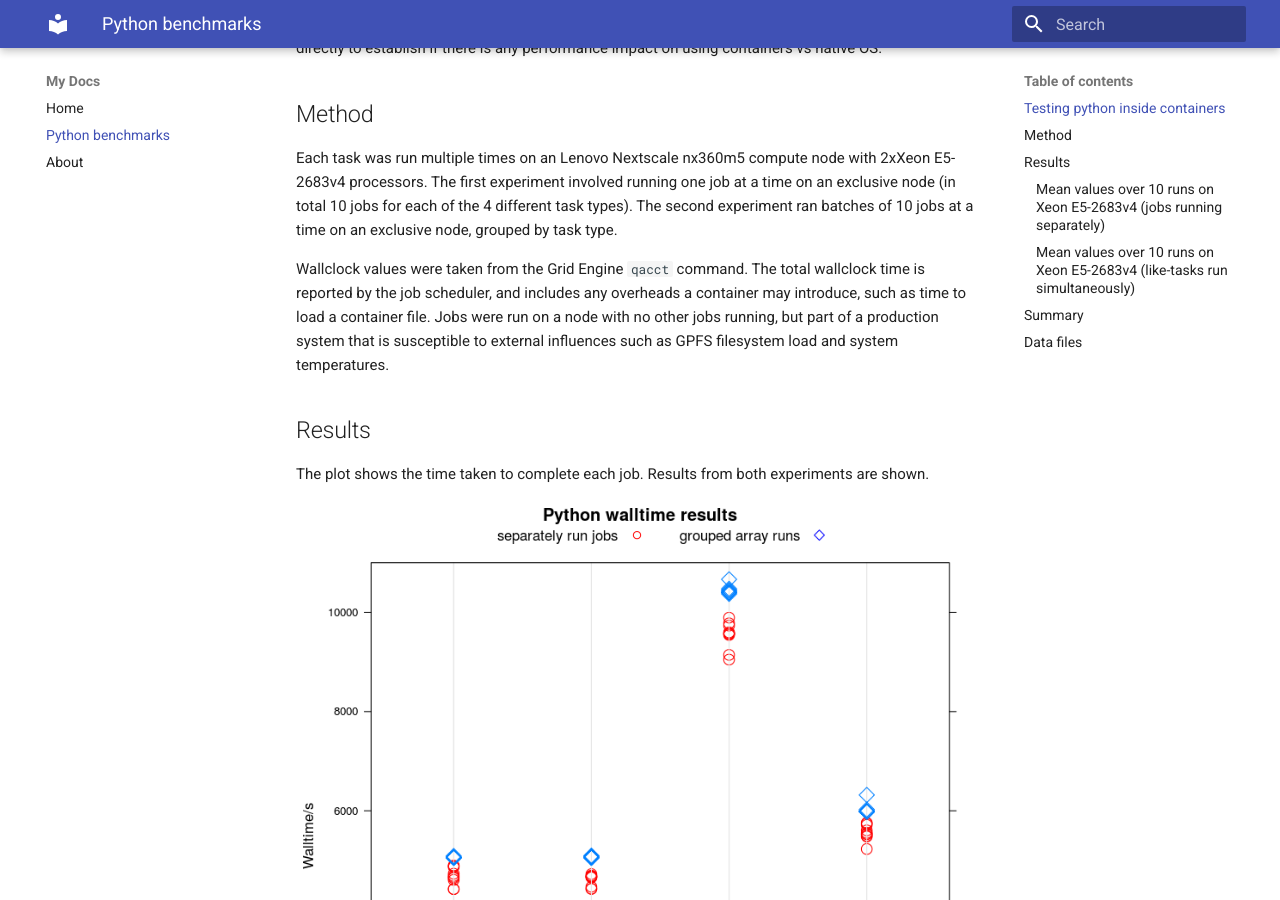
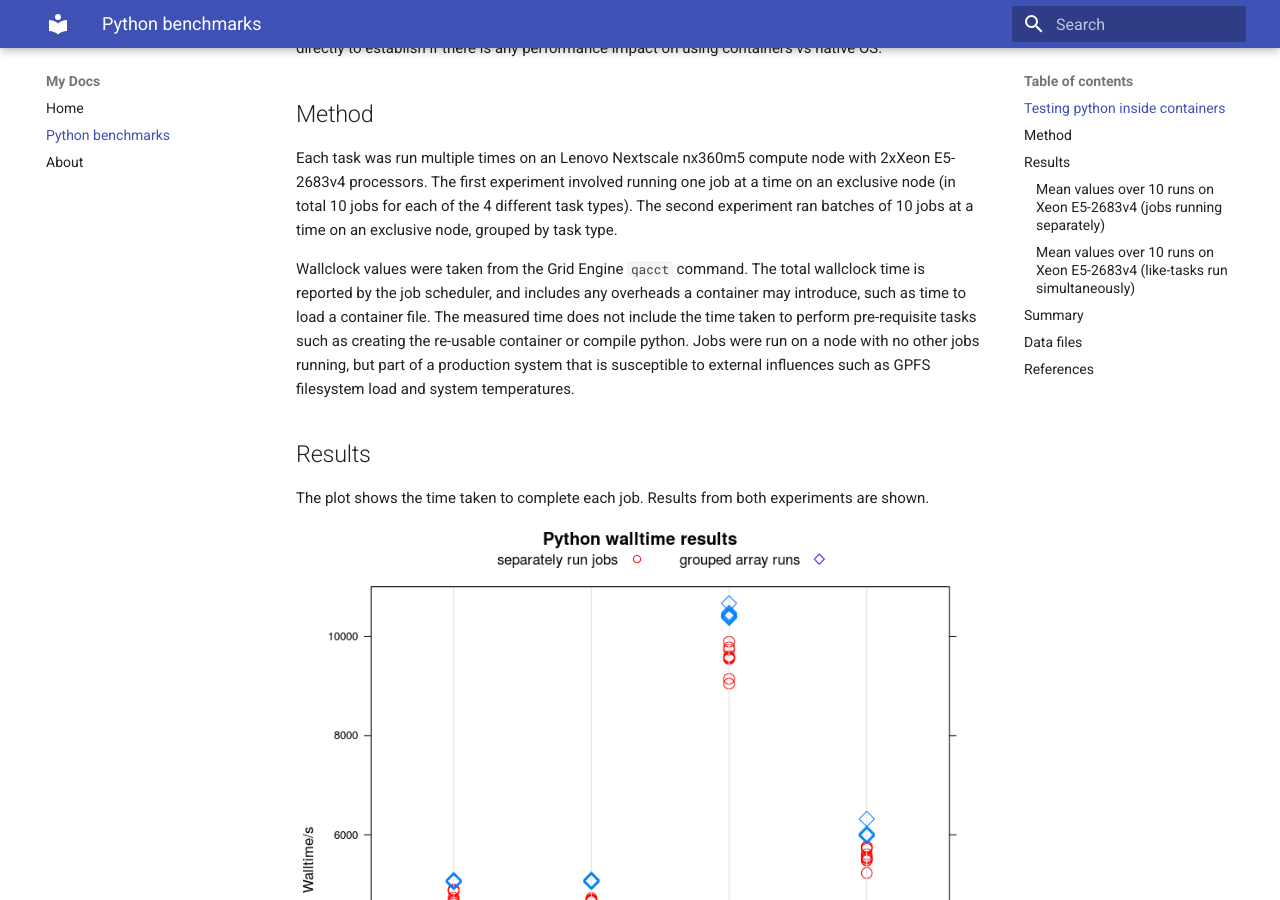
Before and after one commit to sbutcher/docs, an MkDocs documentation site: the page built from docs/pythoncontainers.md, in a window 1280 px wide and 900 px high, scrolled down 762 px. Built offline with MkDocs 1.6.1 and Material for MkDocs 9.7.7, drawn with Linux system fonts in a browser that asks for light colours; old or Windows-style settings are respelled for this version of MkDocs; some of the changed text lies outside the part shown.

Commit message:
add refs

```diff
--- a/docs/pythoncontainers.md
+++ b/docs/pythoncontainers.md
@@ -24,7 +24,7 @@ Where python was compiled, the same gcc version 4.8.5 was used. Tasks A and B ca
 
 Each task was run multiple times on an Lenovo Nextscale nx360m5 compute node with 2xXeon E5-2683v4 processors. The first experiment involved running one job at a time on an exclusive node (in total 10 jobs for each of the 4 different task types). The second experiment ran batches of 10 jobs at a time on an exclusive node, grouped by task type.
 
-Wallclock values were taken from the Grid Engine `qacct` command. The total wallclock time is reported by the job scheduler, and includes any overheads a container may introduce, such as time to load a container file. Jobs were run on a node with no other jobs running, but part of a production system that is susceptible to external influences such as GPFS filesystem load and system temperatures.
+Wallclock values were taken from the Grid Engine `qacct` command. The total wallclock time is reported by the job scheduler, and includes any overheads a container may introduce, such as time to load a container file. The measured time does not include the time taken to perform pre-requisite tasks such as creating the re-usable container or compile python. Jobs were run on a node with no other jobs running, but part of a production system that is susceptible to external influences such as GPFS filesystem load and system temperatures.
 
 ## Results
 
@@ -65,3 +65,10 @@ Containers provide an excellent way to provision tricky applications, particular
 ## Data files
 
 The Singularity definition files used for these tests can be found on [Github](https://github.com/sbutcher/python_test).
+
+## References
+
+* [Python project](https://python.org)
+* [CentOS](https://centos.org)
+* [Singularity](http://journals.plos.org/plosone/article?id=10.1371/journal.pone.0177459)
+* Work was performed on QMUL's [Apocrita Cluster](http://doi.org/10.5281/zenodo.438045)
```
